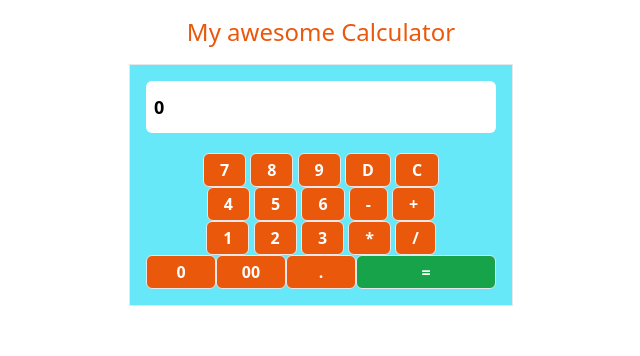
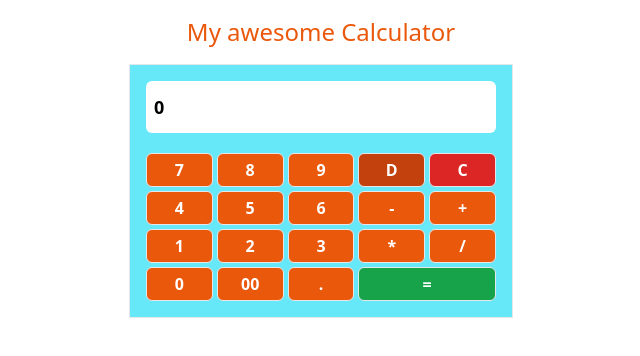
Before and after one commit to HeroProgrammer9/Calculator-Pro, a plain HTML site: page index.html in a window 1280 px wide. Shown: the whole page, without its empty margins (319-959 px from the left). Drawn offline with nearby package versions, Linux system fonts and the light colour scheme.

Commit message:
keypad alignment designed

```diff
--- a/index.html
+++ b/index.html
@@ -14,11 +14,11 @@
     <!-- calculator body -->
     <div class="border bg-cyan-300 p-4 mx-auto max-w-sm text-center ">
         <input type="text"
-            class="w-full rounded-md focus:outline-blue-500 px-2 py-3 text-lg font-semibold outline-none focus:duration-500"
+            class="w-full rounded-md focus:outline-blue-500 px-2 py-3 text-lg font-semibold outline-none focus:duration-700"
             value="0">
 
         <!-- numberPad -->
-        <div class="mt-5">
+        <div class="mt-5 grid gap-1 grid-cols-5">
             <button
                 class="bg-orange-600 px-4 py-1 font-bold text-white rounded-md border focus:border-blue-300 focus:duration-300">7</button>
             <button
@@ -26,11 +26,11 @@
             <button
                 class="bg-orange-600 px-4 py-1 font-bold text-white rounded-md border focus:border-blue-300 focus:duration-300">9</button>
             <button
-                class="bg-orange-600 px-4 py-1 font-bold text-white rounded-md border focus:border-blue-300 focus:duration-300">D</button>
+                class="bg-orange-700 px-4 py-1 font-bold text-white rounded-md border focus:border-blue-300 focus:duration-300">D</button>
             <button
-                class="bg-orange-600 px-4 py-1 font-bold text-white rounded-md border focus:border-blue-300 focus:duration-300">C</button>
+                class="bg-red-600 px-4 py-1 font-bold text-white rounded-md border focus:border-blue-300 focus:duration-300">C</button>
         </div>
-        <div class="">
+        <div class="mt-1 grid gap-1 grid-cols-5">
             <button
                 class="bg-orange-600 px-4 py-1 font-bold text-white rounded-md border focus:border-blue-300 focus:duration-300">4</button>
             <button
@@ -42,7 +42,7 @@
             <button
                 class="bg-orange-600 px-4 py-1 font-bold text-white rounded-md border focus:border-blue-300 focus:duration-300">+</button>
         </div>
-        <div class="">
+        <div class="mt-1 grid gap-1 grid-cols-5">
             <button
                 class="bg-orange-600 px-4 py-1 font-bold text-white rounded-md border focus:border-blue-300 focus:duration-300">1</button>
             <button
@@ -54,7 +54,7 @@
             <button
                 class="bg-orange-600 px-4 py-1 font-bold text-white rounded-md border focus:border-blue-300 focus:duration-300">/</button>
         </div>
-        <div class="grid grid-cols-5">
+        <div class="mt-1 grid gap-1 grid-cols-5">
             <button
                 class="bg-orange-600 px-4 py-1 font-bold text-white rounded-md border focus:border-blue-300 focus:duration-300">0</button>
             <button
```
